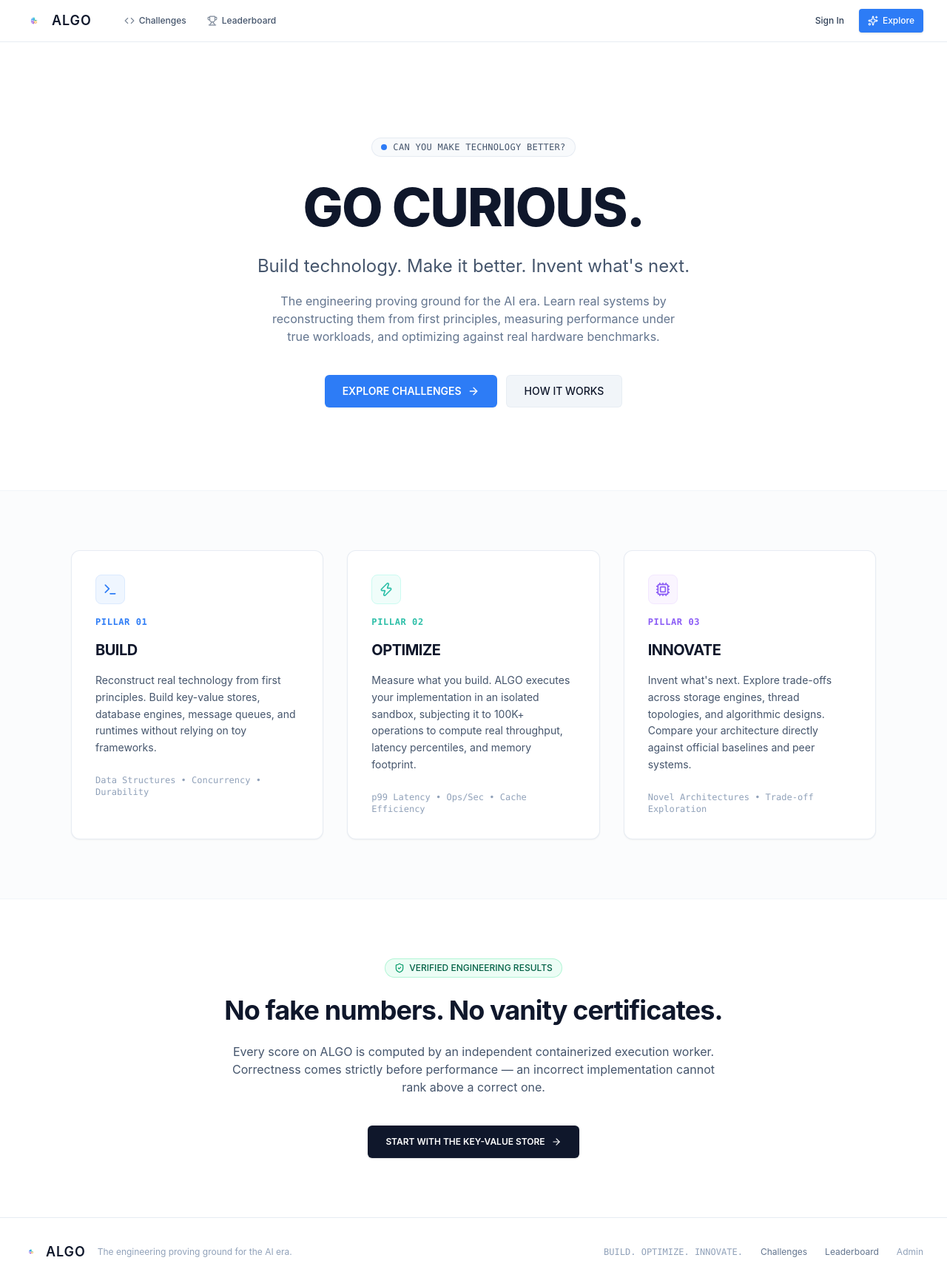
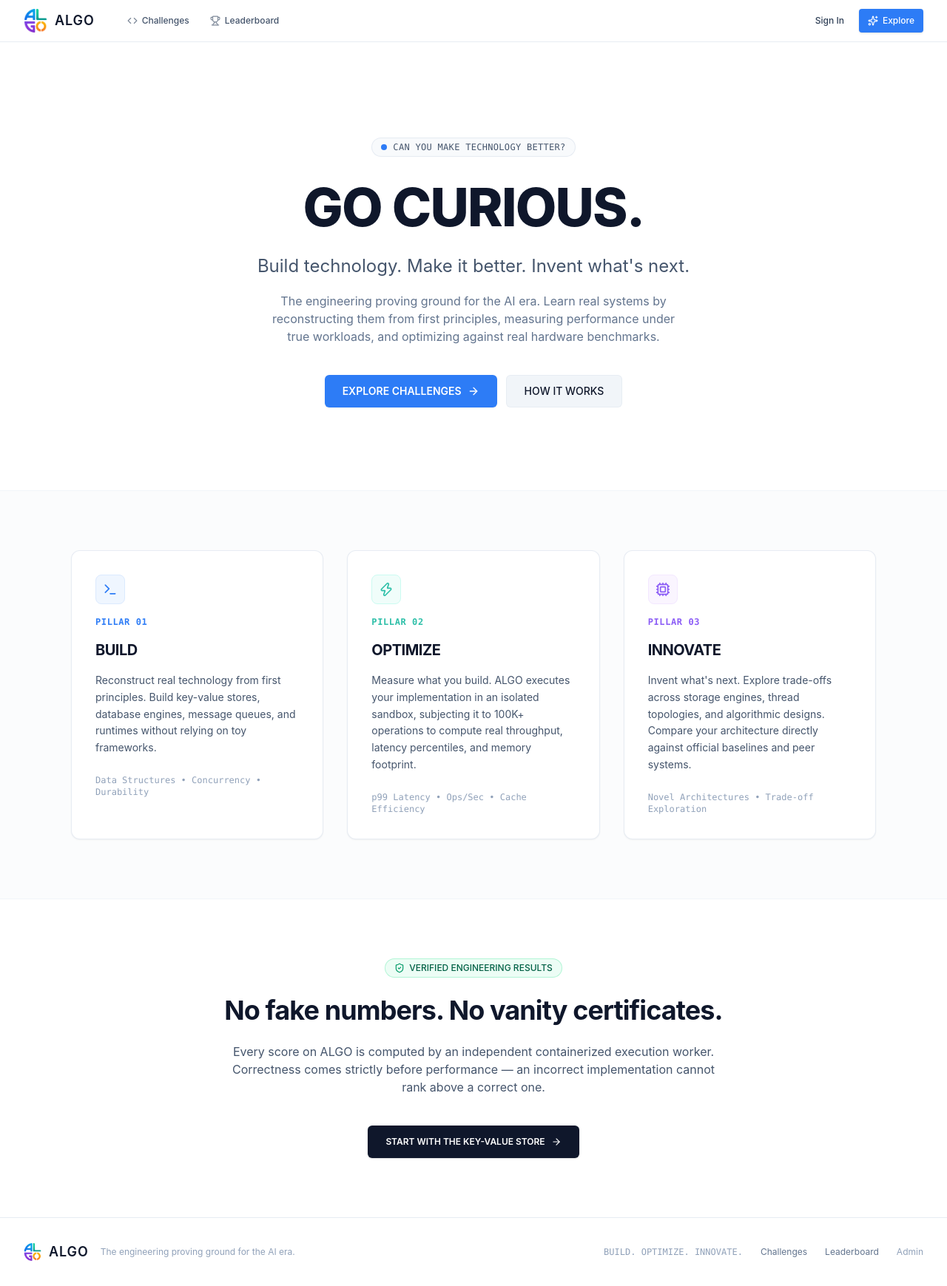
Before and after one commit to PandiaJason/ALGO, a Next.js app: page / in a window 1280 px wide. Shown: the whole page at 74% size. Built offline with nearby package versions, Linux system fonts and the light colour scheme; no server answers.

Commit message:
fix(ui): crop logo transparent padding and increase display size for high-definition rendering

```diff
--- a/src/app/admin/layout.tsx
+++ b/src/app/admin/layout.tsx
@@ -57,7 +57,7 @@ export default async function AdminLayout({
       <aside className="w-64 border-r border-slate-200/90 bg-white flex flex-col justify-between shrink-0">
         <div className="p-4 space-y-6">
           <div className="flex items-center justify-between pb-3 border-b border-slate-100">
-            <Logo size={24} />
+            <Logo size={28} />
             <Badge variant="purple" className="text-[10px] font-mono">
               CONTROL PLANE
             </Badge>
--- a/src/components/layout/footer.tsx
+++ b/src/components/layout/footer.tsx
@@ -7,7 +7,7 @@ export function Footer() {
     <footer className="w-full border-t border-slate-200/80 bg-white py-8 mt-auto">
       <div className="max-w-7xl mx-auto px-4 sm:px-6 lg:px-8 flex flex-col sm:flex-row items-center justify-between gap-4">
         <div className="flex items-center gap-4">
-          <Logo size={20} showText={true} />
+          <Logo size={24} showText={true} />
           <span className="text-xs text-slate-400">
             The engineering proving ground for the AI era.
           </span>
--- a/src/components/layout/navbar.tsx
+++ b/src/components/layout/navbar.tsx
@@ -30,7 +30,7 @@ export function Navbar({ user }: NavbarProps) {
     <header className="sticky top-0 z-40 w-full border-b border-slate-200/80 bg-white/90 backdrop-blur-md">
       <div className="max-w-7xl mx-auto px-4 sm:px-6 lg:px-8 h-14 flex items-center justify-between">
         <div className="flex items-center gap-8">
-          <Logo size={28} />
+          <Logo size={32} />
           <nav className="hidden md:flex items-center gap-1">
             {navLinks.map((link) => {
               const isActive = pathname.startsWith(link.href);
```
Also changed, not shown: public/logo.png.
